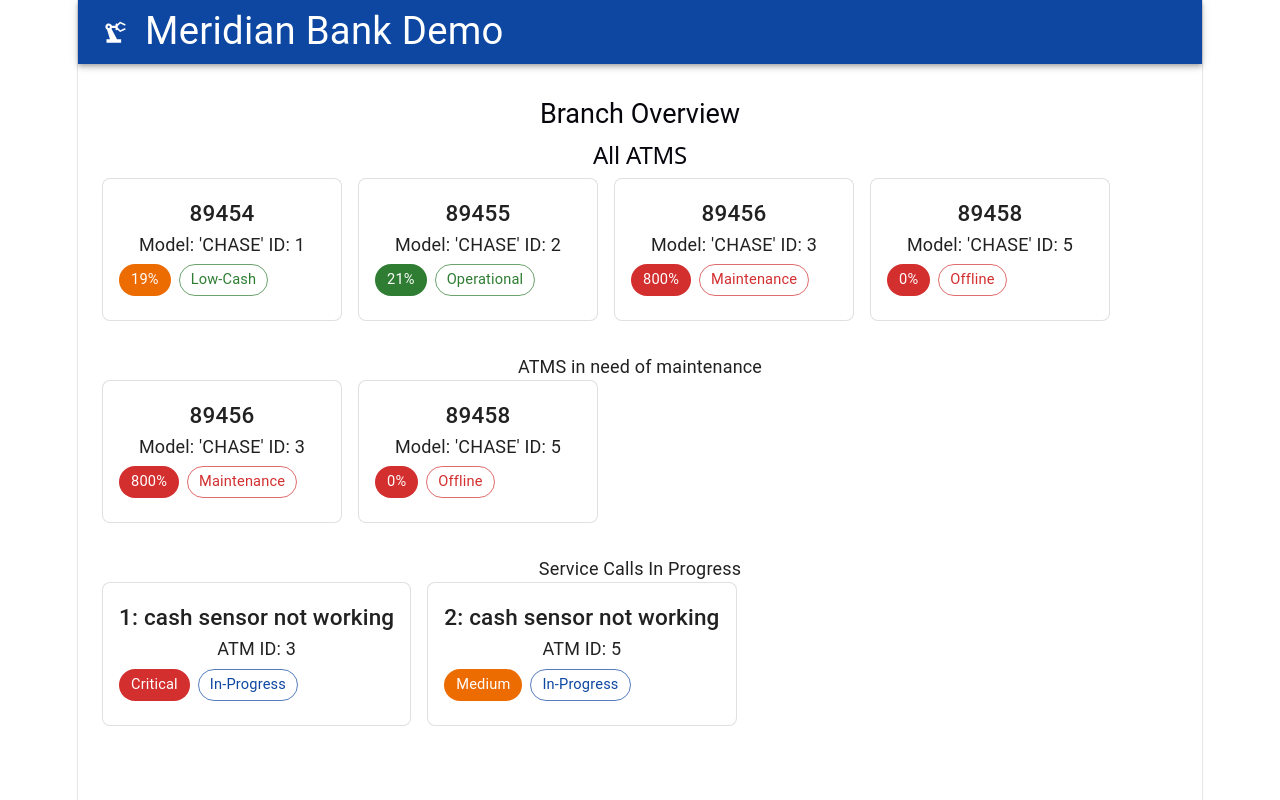
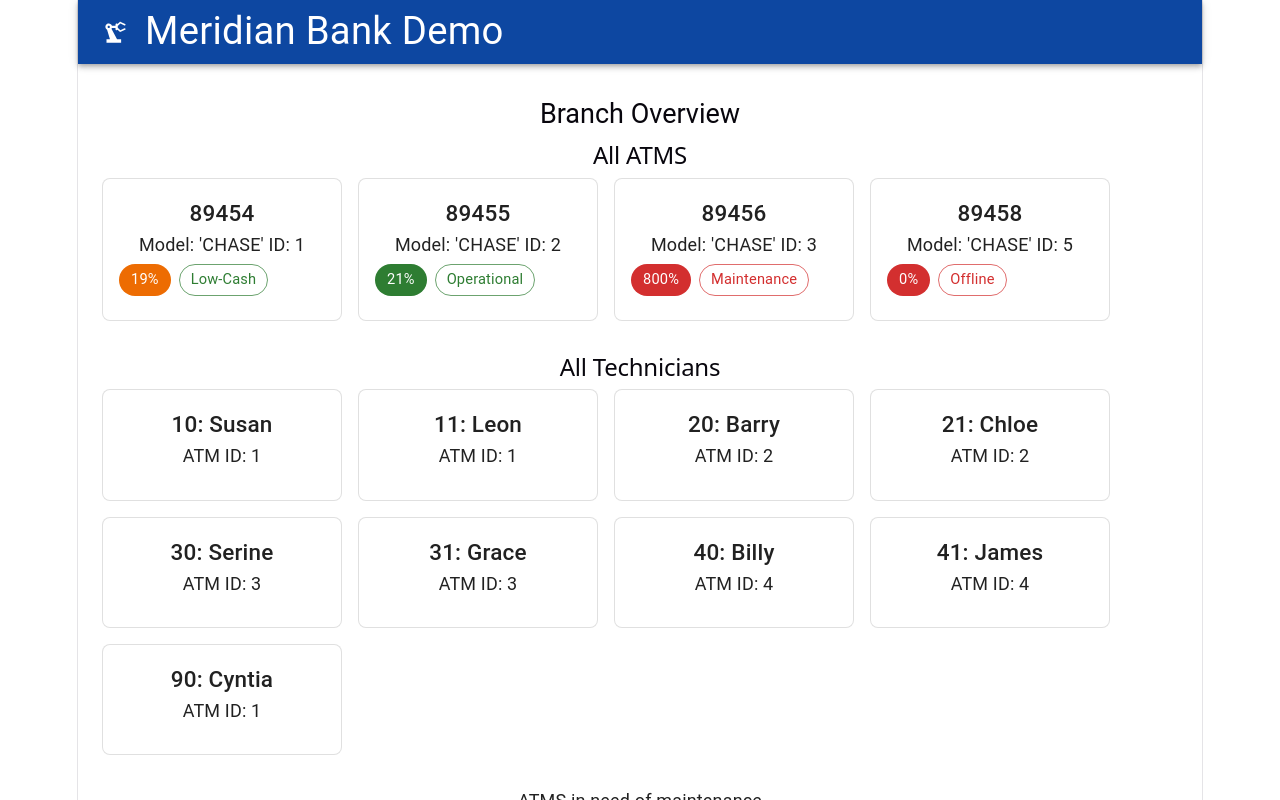
Before and after one commit to JerryGB7/bank_demo, a React app in the folder frontend/: page / in a window 1280 px wide. Shown: the top 800 px of the page. Built offline with nearby package versions, Linux system fonts and the light colour scheme; the HTML template or start-up script is replaced by a standard one.

Commit message:
added branch and technicians

```diff
--- a/frontend/src/App.jsx
+++ b/frontend/src/App.jsx
@@ -1,9 +1,11 @@
 import { Container, Typography, Box } from "@mui/material"
 import AppHeader from "./components/layout/AppHeader"
 import ATMList from "./components/atms/ATMList"
+import TechniciansList from "./components/technicians/TechnicianList"
 import { mockATMs } from "./mockData/atms"
 import ServiceCallList from "./components/servicecalls/ServiceCallList"
 import { mockServiceCalls } from "./mockData/discrepancies"
+import { mockTechnicians } from "./mockData/technicians"
 
 const atmsWithDiscrepancies = mockATMs.filter((atm) =>
   mockServiceCalls.some((discrepancy) => discrepancy.atmId === atm.id)
@@ -22,6 +24,11 @@ function App(){
           <ATMList atms={mockATMs}/>
         </Box>
         <Box sx={{mb:4}}>
+
+          <h2 color="primary">All Technicians</h2>
+          <TechniciansList technicians={mockTechnicians}/>
+        </Box>
+        <Box sx={{mb:4}}>
           ATMS in need of maintenance
           <ATMList atms={atmsWithDiscrepancies}/>
         </Box>
--- /dev/null
+++ b/frontend/src/components/technicians/TechnicianCard.jsx
@@ -0,0 +1,20 @@
+import {Card, CardContent, Typography, Chip, Stack} from '@mui/material'
+
+
+function TechnicianCard({technician}){
+
+    return(
+        <Card variant='outlined' sx={{minWidth: 240}}>
+            <CardContent>
+                <Typography variant='h6' component="div">
+                    {technician.id}:  {technician.tName}
+                </Typography>
+                <Typography color='text.secondary' gutterBottom>
+                    ATM ID: {technician.branchId}
+                </Typography>
+            </CardContent>
+        </Card>
+    )
+};
+
+export default TechnicianCard;
--- /dev/null
+++ b/frontend/src/components/technicians/TechnicianList.jsx
@@ -0,0 +1,15 @@
+import {Grid} from '@mui/material'
+import TechnicianCard from './TechnicianCard'
+
+function TechniciansList({technicians}){
+    return (
+        <Grid container spacing={2}>
+            {technicians.map((technician)=>
+                <Grid item key={technician.id}>
+                    <TechnicianCard technician={technician}/>
+                </Grid>)}
+        </Grid>
+    )
+};
+
+export default TechniciansList;
--- /dev/null
+++ b/frontend/src/mockData/branches.js
@@ -0,0 +1,6 @@
+export const mockBranches = [
+    {id: 1, bName: 'Chase',  location_region: 'LA', capacity: 250, supervisorId: 10},
+    {id:2, bName:'Wells Fargo', location_region:'SG', capacity:50, supervisorId:20},
+    {id:3, bName:'America', location_region:'COM', capacity:50, supervisorId:30},
+    {id:4, bName:'EastWest', location_region:'ELM', capacity:50, supervisorId:40}
+]
--- /dev/null
+++ b/frontend/src/mockData/technicians.js
@@ -0,0 +1,11 @@
+export const mockTechnicians = [
+    {id: 10, tName:'Susan', branchId: 1},
+    {id:11,tName: 'Leon', branchId:1},
+    {id:20, tName:'Barry',branchId:2},
+    {id:21, tName:'Chloe',branchId:2},
+    {id:30,tName: 'Serine',branchId:3},
+    {id:31, tName:'Grace',branchId:3},
+    {id:40,tName: 'Billy',branchId:4},
+    {id:41, tName:'James',branchId:4},
+    {id:90,tName: 'Cyntia',branchId:1}
+]
```
Also changed, not shown: frontend/src/components/branches/BranchCard.jsx (added, +27 -0 lines), frontend/src/components/branches/BranchList.jsx (added, +15 -0 lines).
